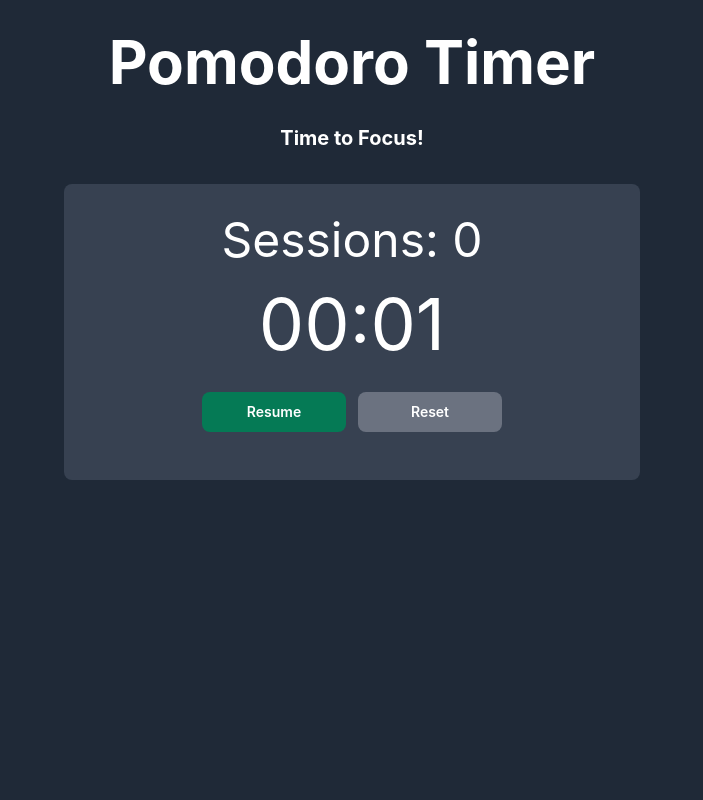
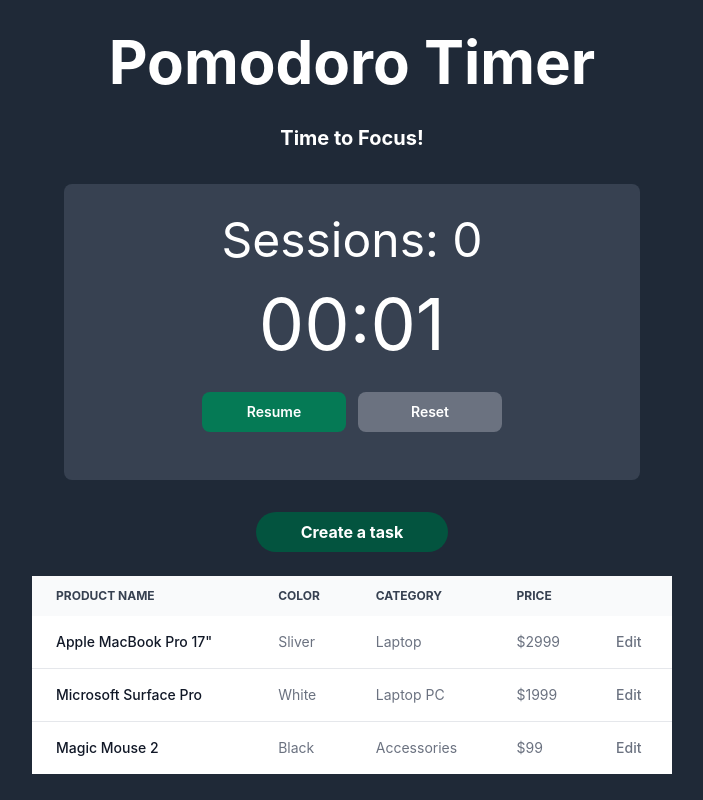
Before and after one commit to dchoi03/pomodoro, a React (Vite) app in the folder frontend/: page /home in a window 1280 px wide. Shown: the whole page, without its empty margins (288-991 px from the left). Built offline with nearby package versions, Linux system fonts and the light colour scheme.

Commit message:
Implemented feature to add a task with estimated pomodoros

```diff
--- /dev/null
+++ b/frontend/src/components/CreateTask.jsx
@@ -0,0 +1,70 @@
+import { useState } from 'react'
+import { Button, Checkbox, Label, Modal, ModalBody, ModalHeader, TextInput } from "flowbite-react";
+
+function CreateTask() {
+
+  const [openModal, setOpenModal] = useState(false);
+  const [task, setTask] = useState('');
+  const [pomodoros, setPomodoros] = useState(0)
+  const [session, setSession] = useState(null)
+
+  function onCloseModal() {
+    setOpenModal(false);
+    setTask('');
+  }
+
+  const handleSession = () => {
+    const session = {
+      "task": task,
+      "pomodoros": pomodoros
+    }
+    setSession(session)
+    console.log(session)
+    onCloseModal();
+  }
+
+  return (
+    <>
+      <Button className="w-48 font-bold text-md hover: bg-green-800" color="green" pill onClick={() => setOpenModal(true)}>Create a task</Button>
+      <Modal show={openModal} size="md" onClose={onCloseModal} popup>
+        <ModalHeader />
+        <ModalBody>
+          <div className='space-y-8'>
+            <h3 className="text-2xl font-bold text-gray-900 dark:text-white">To focus on today!</h3>
+            <div>
+              <div className="mb-2 block">
+                <Label>Task Name</Label>
+              </div>
+              <TextInput
+                id="text"
+                placeholder="Enter Task here"
+                value={task}
+                onChange={(e) => setTask(e.target.value)}
+                required
+              />
+            </div>
+            <div>
+              <div className="mb-2 block">
+                <Label>Estimate Pomodoros</Label>
+              </div>
+              <TextInput
+                id="sessions"
+                type="number"
+                required
+                placeholder='Enter Number'
+                value={pomodoros}
+                onChange={(e) => setPomodoros(e.target.value)}
+                />
+            </div>
+            <div className='flex justify-center items-center'>
+              <Button color="green" onClick={handleSession}>Create</Button>
+            </div>
+          </div>
+        </ModalBody>
+      </Modal>
+    </>
+  );
+
+}
+
+export default CreateTask
--- a/frontend/src/components/PomodoroTimer.jsx
+++ b/frontend/src/components/PomodoroTimer.jsx
@@ -90,7 +90,7 @@ function PomodoroTimer() {
       <div className=' flex flex-row m-4'>
         <Button
           onClick={handleTimer}
-          className={`mt-4 mr-3 px-4 w-36 font-semibold text-white transition-colors duration-300 ${
+          className={`mt-4 mr-3 px-4 w-36 font-semibold text-white transition-colors duration-100 ${
             isRunning ? 'bg-red-600 hover:bg-red-700' : 'bg-green-600 hover:bg-green-700'
           }`}
         >
@@ -102,7 +102,7 @@ function PomodoroTimer() {
 
         {
           (isRunning || time != 1500000) ?
-          <Button className="w-36 bg-gray-500 font-semibold text-white px-4 py-4 mt-4 hover:bg-gray-600 duration-300" onClick={resetTimer}>
+          <Button className="w-36 bg-gray-500 font-semibold text-white px-4 py-4 mt-4 hover:bg-gray-600 duration-100" onClick={resetTimer}>
             Reset
           </Button>
           : null
--- /dev/null
+++ b/frontend/src/components/SessionsTable.jsx
@@ -0,0 +1,95 @@
+import { useState, useEffect } from 'react'
+import { Table, TableBody, TableCell, TableHead, TableHeadCell, TableRow } from "flowbite-react";
+
+function SessionsTable() {
+
+  const BASE_URL = import.meta.env.VITE_API_URL
+  const [allSessions, setAllSessions] = useState([]);
+
+  // useEffect(() => {
+  //   const getAllSessions = async () => {
+  //     try {
+  //       const accessToken = JSON.parse(localStorage.getItem('access_token'));
+  //       console.log(accessToken)
+  //       const response = await fetch(`${BASE_URL}/sessions/`, {
+  //         method: 'GET',
+  //         headers: {
+  //           'Content-Type': 'application/json',
+  //           'Authorization': `Bearer ${accessToken}`
+  //         }
+  //       });
+
+  //       if (!response.ok) {
+  //         const err = await response.json();
+  //         throw new Error(err.detail || 'Something went wrong');
+  //       }
+
+  //       const result = await response.json();
+  //       console.log(result);
+  //     } catch (err) {
+  //       console.error("Error fetching sessions:", err.message);
+  //     }
+  //   };
+
+  //   getAllSessions();
+  // }, []);
+
+  return (
+    <div className="overflow-x-auto">
+      <Table>
+        <TableHead>
+          <TableRow>
+            <TableHeadCell>Product name</TableHeadCell>
+            <TableHeadCell>Color</TableHeadCell>
+            <TableHeadCell>Category</TableHeadCell>
+            <TableHeadCell>Price</TableHeadCell>
+            <TableHeadCell>
+              <span className="sr-only">Edit</span>
+            </TableHeadCell>
+          </TableRow>
+        </TableHead>
+        <TableBody className="divide-y">
+          <TableRow className="bg-white dark:border-gray-700 dark:bg-gray-800">
+            <TableCell className="whitespace-nowrap font-medium text-gray-900 dark:text-white">
+              Apple MacBook Pro 17"
+            </TableCell>
+            <TableCell>Sliver</TableCell>
+            <TableCell>Laptop</TableCell>
+            <TableCell>$2999</TableCell>
+            <TableCell>
+              <a href="#" className="font-medium text-primary-600 hover:underline dark:text-primary-500">
+                Edit
+              </a>
+            </TableCell>
+          </TableRow>
+          <TableRow className="bg-white dark:border-gray-700 dark:bg-gray-800">
+            <TableCell className="whitespace-nowrap font-medium text-gray-900 dark:text-white">
+              Microsoft Surface Pro
+            </TableCell>
+            <TableCell>White</TableCell>
+            <TableCell>Laptop PC</TableCell>
+            <TableCell>$1999</TableCell>
+            <TableCell>
+              <a href="#" className="font-medium text-primary-600 hover:underline dark:text-primary-500">
+                Edit
+              </a>
+            </TableCell>
+          </TableRow>
+          <TableRow className="bg-white dark:border-gray-700 dark:bg-gray-800">
+            <TableCell className="whitespace-nowrap font-medium text-gray-900 dark:text-white">Magic Mouse 2</TableCell>
+            <TableCell>Black</TableCell>
+            <TableCell>Accessories</TableCell>
+            <TableCell>$99</TableCell>
+            <TableCell>
+              <a href="#" className="font-medium text-primary-600 hover:underline dark:text-primary-500">
+                Edit
+              </a>
+            </TableCell>
+          </TableRow>
+        </TableBody>
+      </Table>
+    </div>
+  );
+}
+
+export default SessionsTable
--- a/frontend/src/components/TopSessions.jsx
+++ /dev/null
@@ -1,12 +0,0 @@
-import React from 'react'
-
-function Sessions() {
-
-  const [sessions, setSessions] = useState()
-
-  return (
-    <div>Sessions</div>
-  )
-}
-
-export default Sessions
--- a/frontend/src/pages/HomePage.jsx
+++ b/frontend/src/pages/HomePage.jsx
@@ -1,5 +1,7 @@
 import React from 'react'
 import PomodoroTimer from '../components/PomodoroTimer'
+import SessionsTable from '../components/SessionsTable'
+import CreateTask from '../components/CreateTask'
 
 function HomePage() {
   return (
@@ -8,8 +10,14 @@ function HomePage() {
         Pomodoro Timer
       </h1>
       <h2 className='flex items-center justify-center text-white text-xl font-bold my-8'>Time to Focus!</h2>
-      <div className="bg-gray-700 w-full max-w-xl justify-center items-center rounded-lg">
+      <div className="bg-gray-700 w-full max-w-xl justify-center items-center rounded-lg mb-8">
         <PomodoroTimer/>
+      </div>
+      <div>
+        <CreateTask/>
+      </div>
+      <div className='mt-6 w-1/2'>
+        <SessionsTable/>
       </div>
     </div>
   )
```
